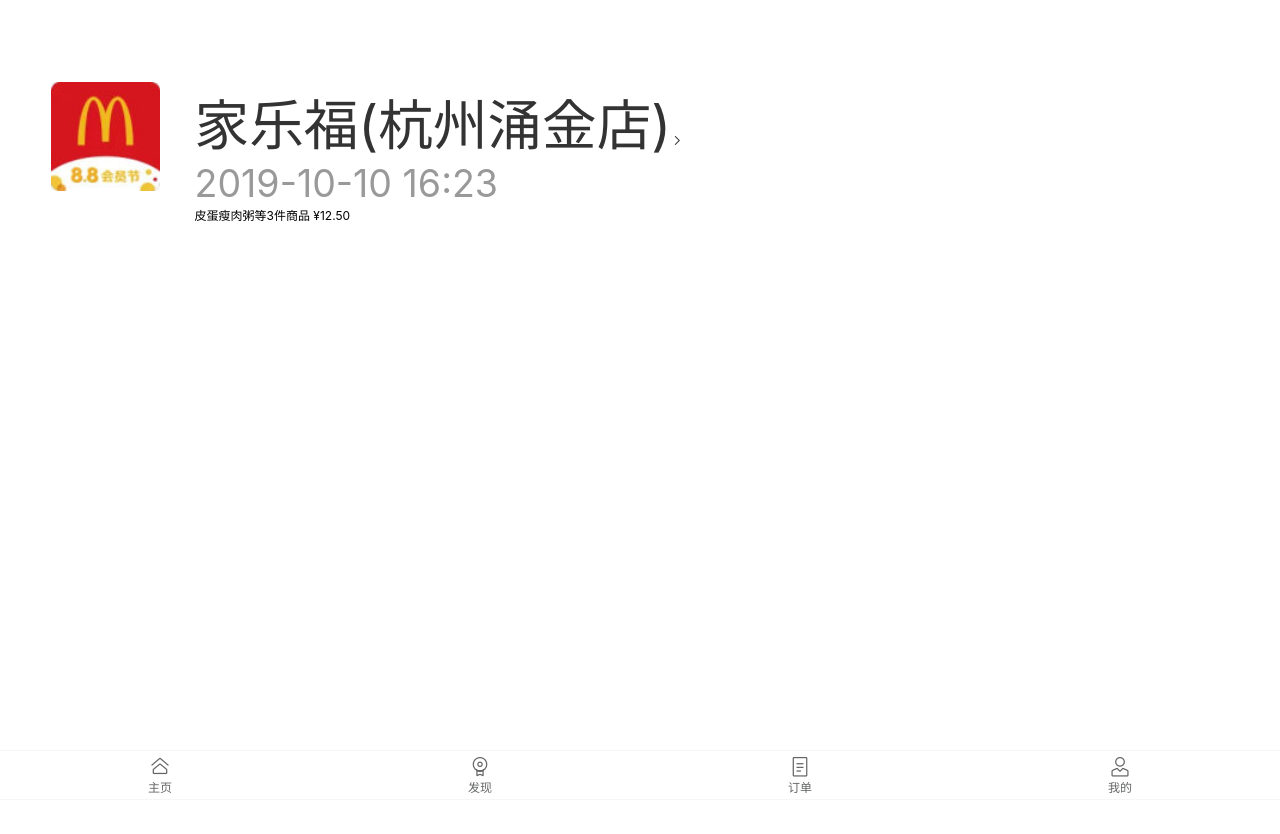
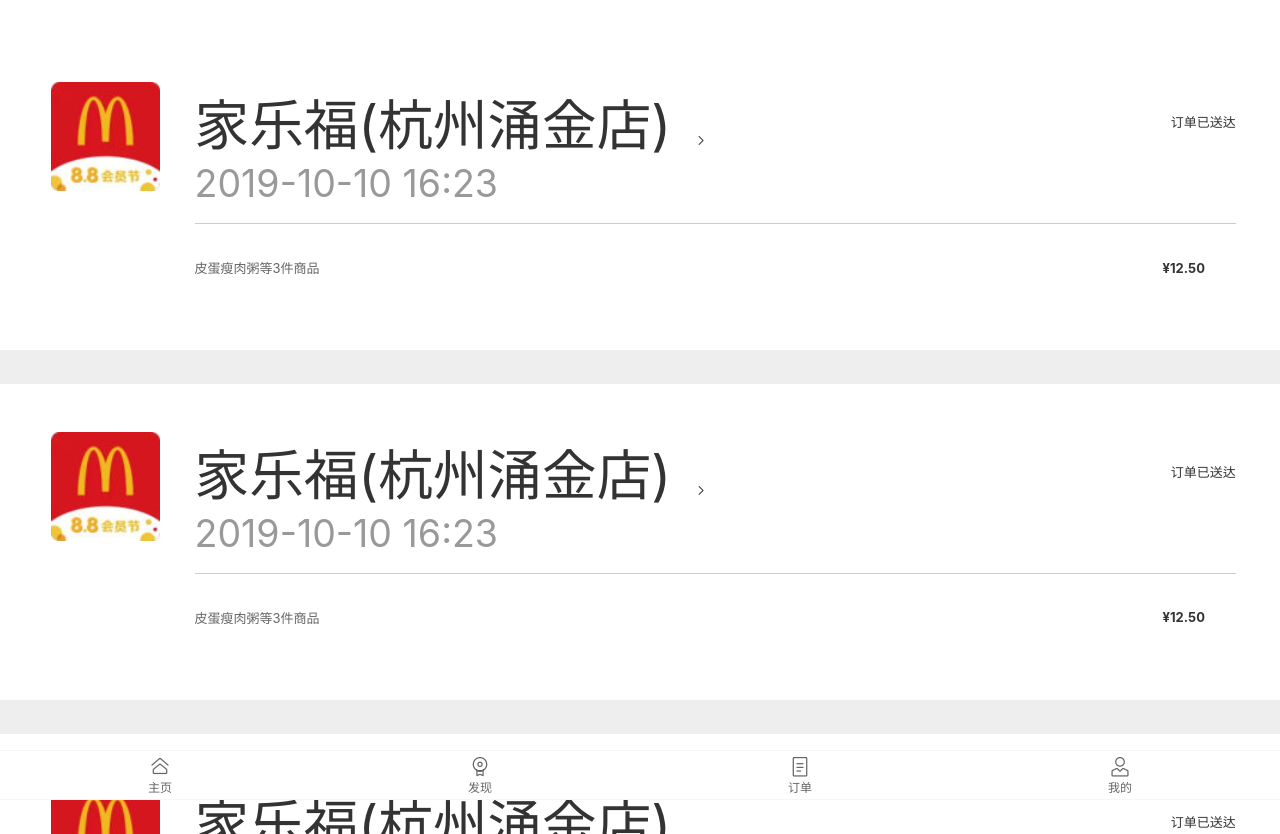
Before and after one commit to xqk110916/components, a Vue app: page /#/test in a window 1280 px wide. Built offline with nearby package versions, Linux system fonts and the light colour scheme.

Commit message:
20191213

```diff
--- a/src/components/order-card.vue
+++ b/src/components/order-card.vue
@@ -3,8 +3,12 @@
     <img src="@/public/img/shopLogo.jpg" alt="商铺logo">
     <div class="content">
       <div class="top-shop">
-        <span class="name">家乐福(杭州涌金店)<van-icon name="arrow" size="12" /></span>
+        <div class="f">
+          <p><span class="name">家乐福(杭州涌金店)</span> <van-icon name="arrow" class="icon" size="12" /> </p>
+          <span class="status">订单已送达</span>
+        </div>
         <span class="time">2019-10-10 16:23</span>
+
       </div>
       <div class="bottom-details">
         <span class="shop-details">皮蛋瘦肉粥等3件商品</span>
@@ -38,6 +42,7 @@
   padding: .28rem 0 0 .3rem;
   font-size: 12px;
   display: flex;
+  background: #fff;
 
   img {
     width: .64rem;
@@ -45,20 +50,56 @@
   }
 
   .content {
+    width: 100%;
     margin-left: .2rem;
     padding: 0 .26rem .2rem 0;
     .top-shop {
-      max-width: 3.4rem;
-      overflow: hidden;
       display: flex;
       flex-direction: column;
-      .name {
-        font-size: .32rem;
+      padding-bottom: .1rem;
+      border-bottom: 1px solid #ccc;
+
+      .f {
+        display: flex;
+        justify-content: space-between;
+        align-items: center;
         color: #333;
+
+        .name {
+          max-width: 3.4rem;
+          overflow: hidden;
+          font-size: .32rem;
+        }
+        .icon {
+          margin-left: .12rem;
+        }
+        .status {
+          font-size: 13px;
+        }
       }
+
       .time {
         font-size: .22rem;
         color: #999;
+      }
+
+
+    }
+
+    .bottom-details {
+      padding: .2rem .18rem .2rem 0;
+      font-size: 13px;
+      display: flex;
+      align-items: center;
+      justify-content: space-between;
+
+      .shop-details {
+        color: #666;
+      }
+
+      .price {
+        font-weight: 700;
+        color: #333;
       }
     }
   }
--- a/src/views/test.vue
+++ b/src/views/test.vue
@@ -2,7 +2,7 @@
   <div class="warpper">
     <!-- <recommend></recommend> -->
     <!-- <shop-card class="top"></shop-card> -->
-    <order-card></order-card>
+    <order-card  v-for="n in 3" :key="n"></order-card>
     <bottom-nav-bar></bottom-nav-bar>
   </div>
 </template>
@@ -35,6 +35,7 @@
   box-sizing: border-box;
   margin-top: 10px;
   height: 100vh;
+  background: #eee;
 
   .top {
     margin-top: 10px;
```
